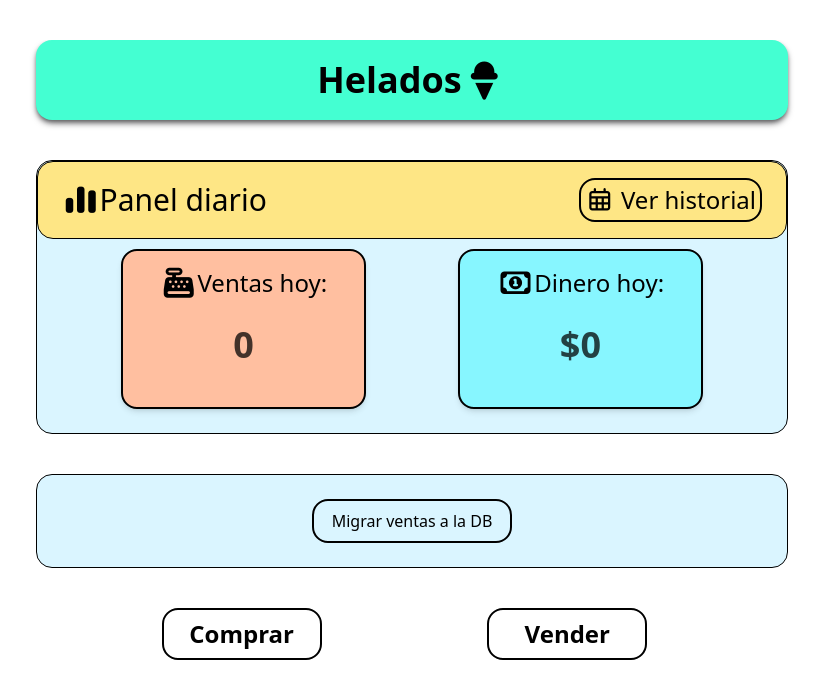
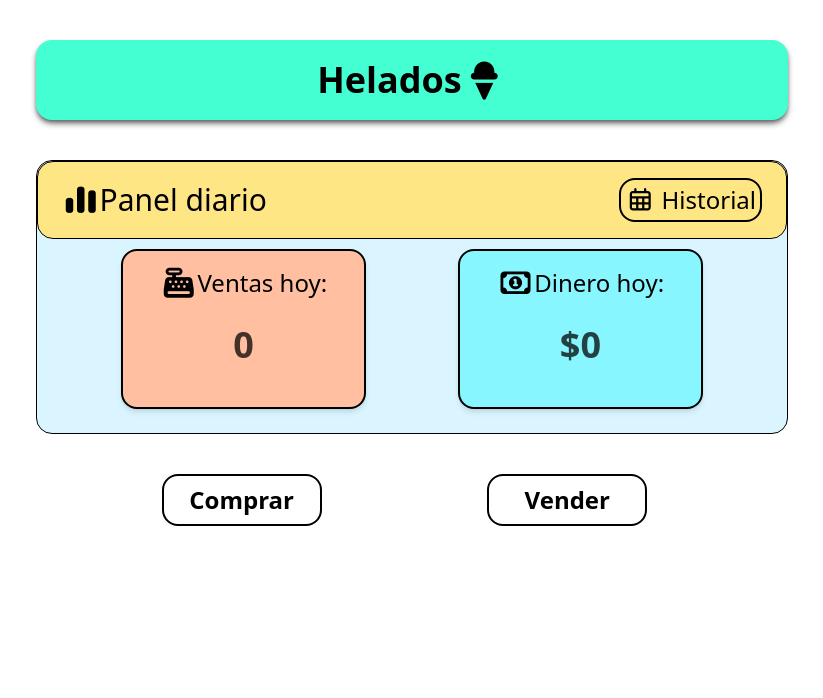
Before and after one commit to Ariel-Caceres/App-Helados, a React (Vite) app: page / in a window 1280 px wide. Shown: the top 698 px of the page, without its empty margins (228-1051 px from the left). Built offline with nearby package versions, Linux system fonts and the light colour scheme.

Commit message:
migracion exitosa borro todo

```diff
--- a/src/pages/Home.tsx
+++ b/src/pages/Home.tsx
@@ -3,10 +3,7 @@ import { Header } from "../components/Header"
 import { useSell } from "../context/useSell"
 import { useOnline } from "../context/useOnline"
 import { Button } from "../components/Button"
-import { v4 as uuidv4 } from 'uuid';
-import type { UUID } from "../types/uuid"
-import type { Venta } from "../types/venta.entity"
-import { useState } from "react"
+
 export const Home = () => {
     const navigate = useNavigate()
     const { ventas, hoy } = useSell()
@@ -16,10 +13,6 @@ export const Home = () => {
     })
     const DineroHoy = ventasHoy.reduce((acc, v) => v.status !== "pending-delete" ? acc + v.precioTotal : acc, 0)
     const ventasHoyCant = ventasHoy.reduce((acc, va) => va.status !== "pending-delete" ? acc + va.cantidad : acc, 0);
-
-    const [migrating, setMigrating] = useState(false);
-    const [migrationDone, setMigrationDone] = useState(false);
-    const [migrationError, setMigrationError] = useState<string | null>(null);
 
 
 
@@ -35,63 +28,6 @@ export const Home = () => {
 
 
 
-    function migrateVentaLegacy(v: any): Venta {
-
-
-        return {
-            id: v.id ?? uuidv4() as UUID,
-            precio: v.precio ?? 0,
-            cantidad: v.cantidad ?? 1,
-            precioTotal: v.precioTotal ?? (v.precio ?? 0) * (v.cantidad ?? 1),
-            fecha: v.fecha,
-            status: "pending-create",
-            producto: "helado"
-        }
-    }
-    async function migrateAndUploadVentas() {
-        setMigrating(true);
-        setMigrationDone(false);
-        setMigrationError(null);
-
-        try {
-            const raw = localStorage.getItem("ventas");
-            if (!raw) {
-                throw new Error("No hay ventas en el dispositivo");
-            }
-
-            const parsed = JSON.parse(raw);
-            if (!Array.isArray(parsed)) {
-                throw new Error("Formato inválido de ventas");
-            }
-
-            const ventasMigradas: Venta[] = parsed.map(migrateVentaLegacy);
-
-            for (const venta of ventasMigradas) {
-                const res = await fetch(
-                    `${import.meta.env.VITE_API_URL}/sales`,
-                    {
-                        method: "POST",
-                        headers: { "Content-Type": "application/json" },
-                        body: JSON.stringify(venta),
-                    }
-                );
-
-                if (!res.ok) {
-                    throw new Error("Error subiendo una venta");
-                }
-
-                venta.status = "synced";
-            }
-
-            localStorage.setItem("ventas", JSON.stringify(ventasMigradas));
-            setMigrationDone(true);
-
-        } catch (err: any) {
-            setMigrationError(err.message ?? "Error desconocido");
-        } finally {
-            setMigrating(false);
-        }
-    }
 
 
 
@@ -119,7 +55,7 @@ export const Home = () => {
                     <div className=" justify-end flex items-end ">
                         <button className="text-xl text-end whitespace-nowrap sm:text-2xl font-medium self-end justify-self-end border-2 rounded-2xl cursor-pointer p-1" onClick={() => navigate("/record")}>
                             {online ? <i className="fa-regular fa-calendar-days"></i> : "📆"}
-                            <span className=""> Ver historial</span>
+                            <span className=""> Historial</span>
                         </button>
                     </div>
                 </div>
@@ -167,29 +103,7 @@ export const Home = () => {
                 </div>
             </div>
 
-            <div className=" border bg-[#DAF5FF] rounded-2xl flex items-center flex-col justify-evenly relative py-6 max-h-[30vh] overflow-auto">
-                <button
-                    onClick={migrateAndUploadVentas}
-                    disabled={migrating}
-                    className="border-2 w-[25vh] p-2 rounded-2xl disabled:opacity-50"
-                >
-                    {migrating ? "Migrando..." : "Migrar ventas a la DB"}
-                </button>
 
-                {migrationDone && (
-                    <span className="mt-2 text-green-700 font-medium">
-                        ✅ Migración completada
-                    </span>
-                )}
-
-                {migrationError && (
-                    <span className="mt-2 text-red-600 font-medium">
-                        ❌ {migrationError}
-                    </span>
-                )}
-
-
-            </div>
 
             <div
                 className="
```
